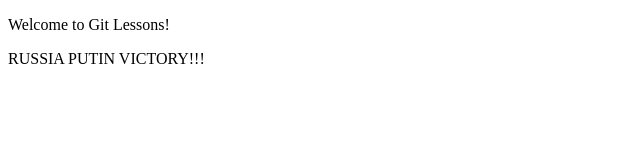
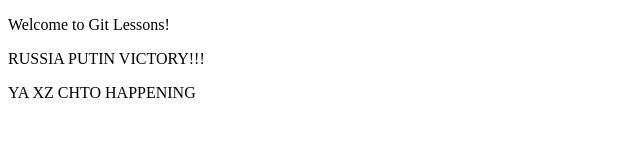
Before and after one commit to kuzGo-beer/testGitLessons, a plain HTML site: page index.html in a window 1280 px wide. Shown: the whole page, without its empty margins (0-640 px from the left). Drawn offline with Linux system fonts and the light colour scheme.

Commit message:
HZ-commit

```diff
--- a/index.html
+++ b/index.html
@@ -8,5 +8,6 @@
 <body>
     <p>Welcome to Git Lessons!</p>
     <p>RUSSIA PUTIN VICTORY!!!</p>
+    <p>YA XZ CHTO HAPPENING</p>
 </body>
-</html>
+    </html>
```
